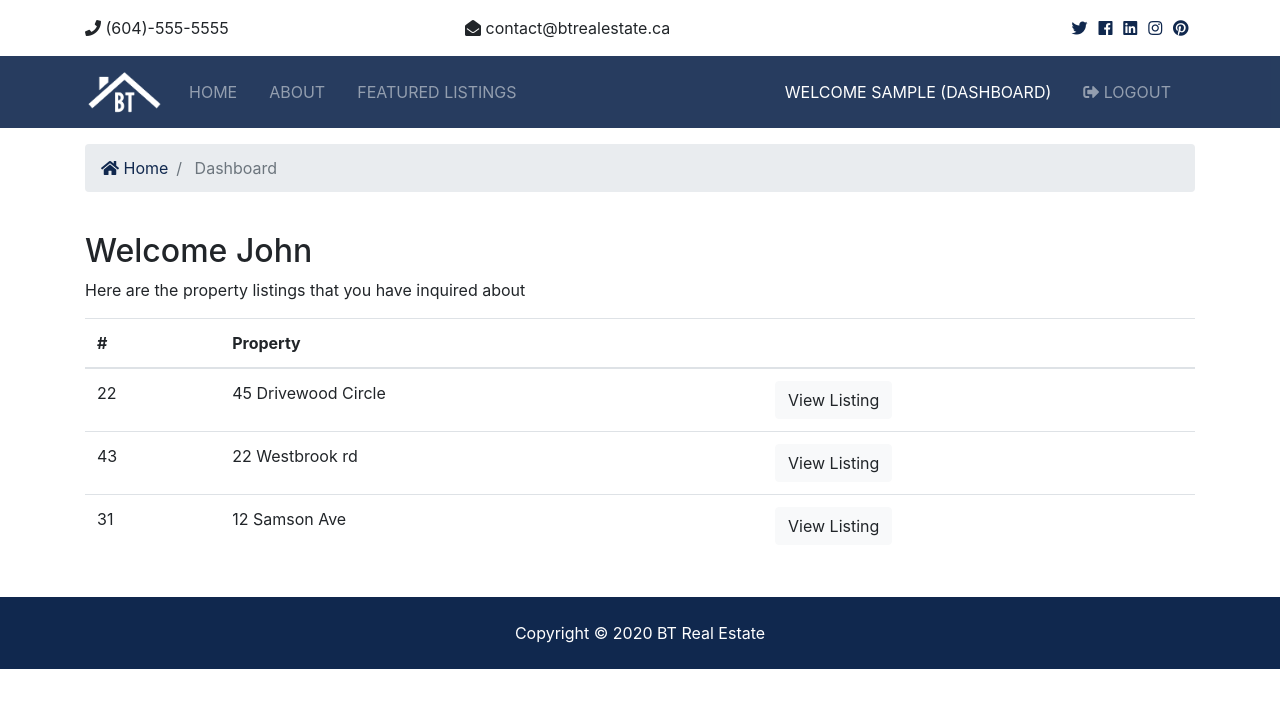
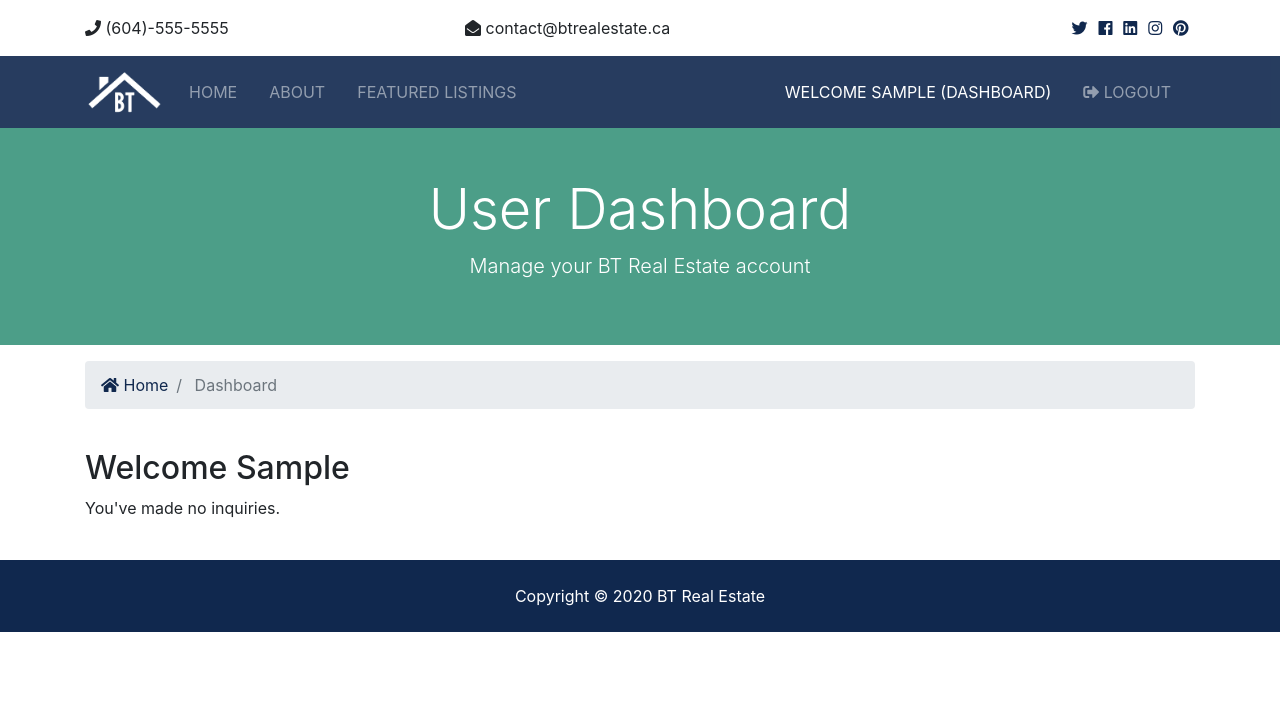
Before and after one commit to arianrah/Barry-Typical-Real-Estate-Website, a Django app: page /accounts/dashboard in a window 1280 px wide. Shown: the top 708 px of the page. Run offline with Django 3.2, Linux system fonts and the light colour scheme; the visitor is signed in with stand-in values (Sample User, id 1); data that the repository does not hold is empty; some libraries are stand-ins or nearby versions.

Commit message:
Completed dynamic dashboard data. Site functionality completed.

```diff
--- a/accounts/views.py
+++ b/accounts/views.py
@@ -2,6 +2,8 @@ from django.shortcuts import render, redirect
 from django.contrib import messages, auth
 
 from django.contrib.auth.models import User
+
+from contacts.models import Contact
 
 
 def register(request):
@@ -71,7 +73,13 @@ def login(request):
 
 
 def dashboard(request):
-    return render(request, 'accounts/dashboard.html')
+    user_contacts = Contact.objects.order_by(
+        '-contact_date').filter(user_id=request.user.id)
+
+    context = {
+        'contacts': user_contacts
+    }
+    return render(request, 'accounts/dashboard.html', context)
 
 
 def logout(request):
--- a/templates/accounts/dashboard.html
+++ b/templates/accounts/dashboard.html
@@ -3,6 +3,18 @@
 {% block title %} | Dashboard {% endblock %}
 
 {% block content %}
+
+<section id="showcase-inner" class="py-5 text-white">
+  <div class="container">
+    <div class="row text-center">
+      <div class="col-md-12">
+        <h1 class="display-4">User Dashboard</h1>
+        <p class="lead">Manage your BT Real Estate account</p>
+      </div>
+    </div>
+  </div>
+</section>
+
 <!-- Breadcrumb -->
 <section id="bc" class="mt-3">
   <div class="container">
@@ -21,11 +33,13 @@
 <!-- Alerts -->
 {% include 'partials/_alerts.html' %}
 
+
 <section id="dashboard" class="py-4">
   <div class="container">
     <div class="row">
       <div class="col-md-12">
-        <h2>Welcome John</h2>
+        <h2>Welcome {{ user.first_name }}</h2>
+        {% if contacts %}
         <p>Here are the property listings that you have inquired about</p>
         <table class="table">
           <thead>
@@ -36,29 +50,20 @@
             </tr>
           </thead>
           <tbody>
+            {% for contact in contacts %}
             <tr>
-              <td>22</td>
-              <td>45 Drivewood Circle</td>
+              <td>{{ contact.id }}</td>
+              <td>{{ contact.listing }}</td>
               <td>
-                <a class="btn btn-light" href="#">View Listing</a>
+                <a class="btn btn-light" href="{% url 'listing' contact.listing_id %}">View Listing</a>
               </td>
             </tr>
-            <tr>
-              <td>43</td>
-              <td>22 Westbrook rd</td>
-              <td>
-                <a class="btn btn-light" href="#">View Listing</a>
-              </td>
-            </tr>
-            <tr>
-              <td>31</td>
-              <td>12 Samson Ave</td>
-              <td>
-                <a class="btn btn-light" href="#">View Listing</a>
-              </td>
-            </tr>
+            {% endfor %}
           </tbody>
         </table>
+        {% else %}
+        <p>You've made no inquiries.</p>
+        {% endif %}
       </div>
     </div>
   </div>
```
Also changed, not shown: btre/settings.py (+5 -5 lines).
